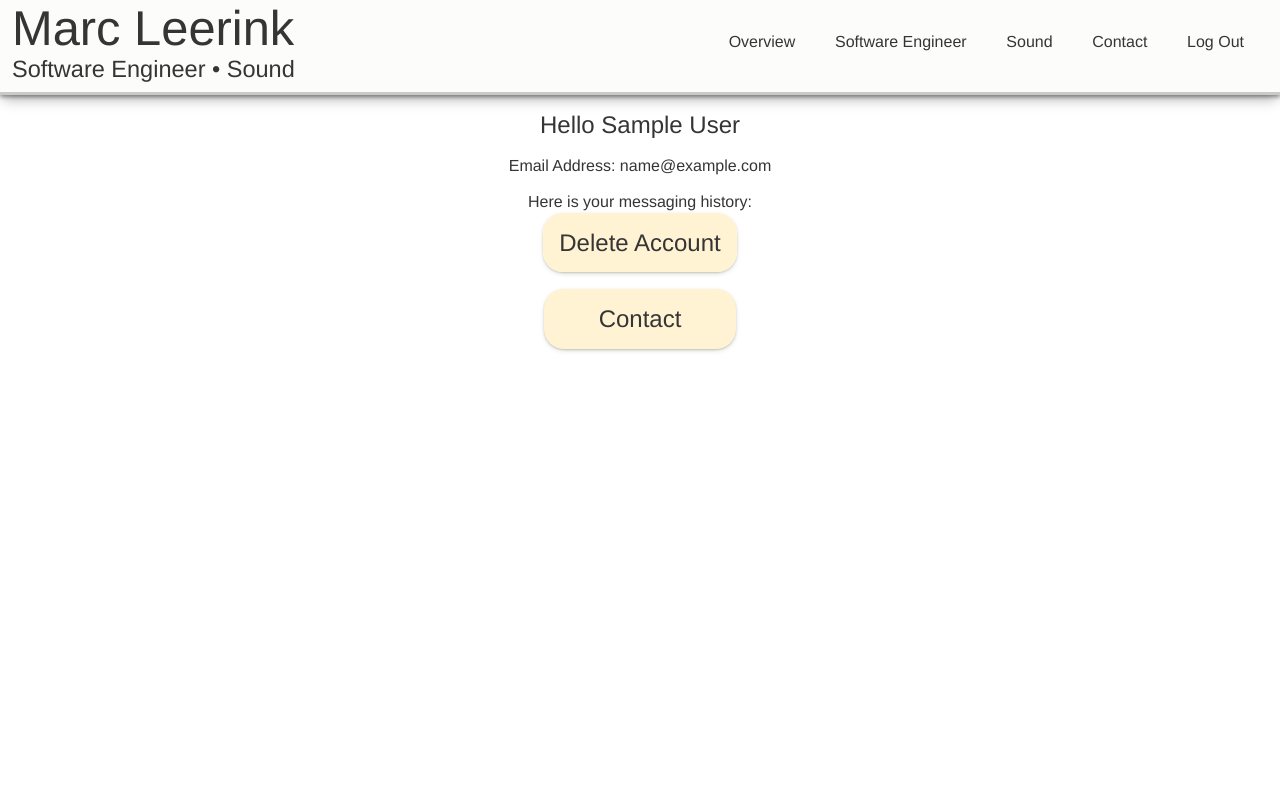
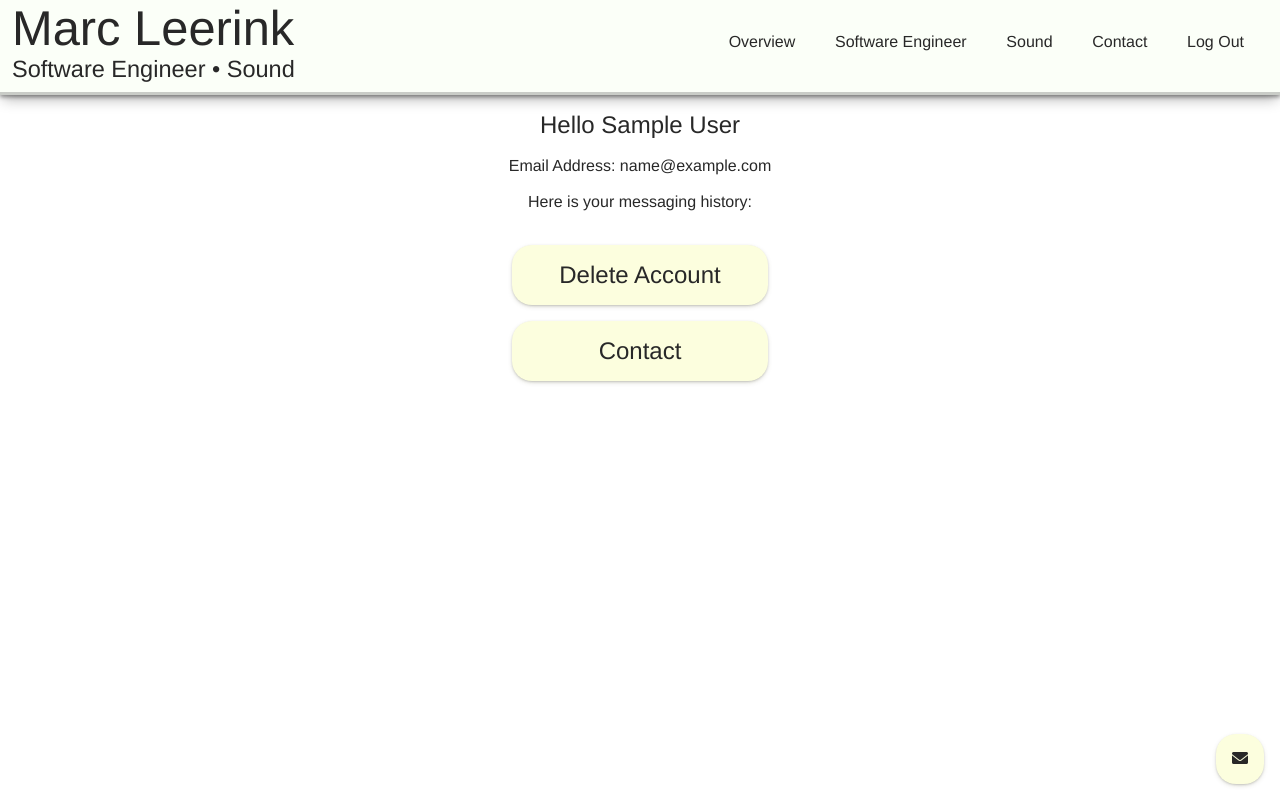
Before and after one commit to marcleerink/portfolio-website, a Flask app: page /profile in a window 1280 px wide. Run offline with Flask 2, Linux system fonts and the light colour scheme; the visitor is signed in with stand-in values (Sample User, id 1); data comes from the database, SQL or seed files in the repository; data that the repository does not hold is empty; some web fonts are replaced.

Commit message:
added footer, update auth flow

```diff
--- a/app/messages/routes.py
+++ b/app/messages/routes.py
@@ -46,6 +46,7 @@ def post_signup():
         new_user = User(name=name, email=email, password=generate_password_hash(password, method='sha256'))
         new_user.save()
         login_user(new_user)
+        flash('Sign up successful')
         return redirect(url_for('messages.get_contact'))
 
 
@@ -66,12 +67,14 @@ def post_login():
         flash ('Incorrect email or password, try again, ')
         return redirect(url_for('messages.get_login'))
     login_user(user)
+    flash('Log in successful')
     return redirect(url_for('messages.get_contact'))
 
 @blueprint.route('/log-out')
 @login_required
 def logout():
     logout_user()
+    flash('Log out successful')
     return redirect(url_for('simple_pages.index'))
 
 @blueprint.route('/profile')
@@ -108,10 +111,10 @@ def post_contact():
             server.login(MY_EMAIL, MY_EMAIL_PW)
             server.sendmail(MY_EMAIL, MY_EMAIL, current_user.email + subject + message)
             flash('Message sent!')
-            return render_template('messages/contact_form.html', name = current_user.name, email = current_user.email)
+            return redirect(url_for('messages.profile'))
         except smtplib.SMTPException:
             flash('Unable to send mail')
-            return render_template('messages/contact_form.html', name = current_user.name, email = current_user.email)
+            return redirect(url_for('messages.profile'))
 
 @blueprint.route('/delete/<int:user_id>')
 @login_required
@@ -119,10 +122,12 @@ def delete_user(user_id):
     user_to_delete = User.query.get_or_404(user_id)
     messages_user_delete = Message.query.filter_by(user_id=current_user.id).first()
 
+    # check if user has messages in database and delete together with user
     try:
+        if messages_user_delete != None:
+            messages_user_delete.delete()
         user_to_delete.delete()
-        messages_user_delete.delete()
-        flash("User and all messages deleted")
+        flash("User deleted")
         return redirect(url_for('simple_pages.index'))
 
     except:
--- a/app/static/css/form.css
+++ b/app/static/css/form.css
@@ -17,6 +17,7 @@
     font-size: min(4vw, 20px);
     background-color: var(--secondary-color);
     box-shadow: var(--primary-shadow);
+    margin-top:12px;
 }
 ul {
     text-align: center;
@@ -48,6 +49,7 @@ textarea {
     font-family: var(--font-family);
     vertical-align: top;
     height: 5em;
+    text-align: center;
 }
     button:active, button:hover {
         transform: var(--transform);
@@ -80,12 +82,14 @@ textarea {
 }
 .profile_link{
     display:flex;
-    justify-content: center;
+    flex-direction: column;
+    align-items: center;
     margin-bottom: 16px;
 }
 .profile_button {
     margin-top:16px;
     margin-bottom: 0px;
+
 }
 
 @media screen and (min-width: 600px) {
@@ -108,9 +112,22 @@ textarea {
 }
 @media screen and (min-width:900px) {
     .profile_button {
-        flex-basis:15%;
+
+        width:20%;
     }
     .message_contain {
         width:40vw;
     }
+    .links {
+        display:flex;
+
+    }
+    #hide {
+        display:none;
+    }
+    .button2 {
+        margin: 0px;
+        margin-bottom:16px;
+        flex-basis:15%;
+    }
 }
--- a/app/static/css/main.css
+++ b/app/static/css/main.css
@@ -9,9 +9,9 @@
   --normal-font: 400;
   --bold-font: 500;
   --bolder-font: 700;
-  --bg-color: rgb(252, 252, 250);
-  --primary-color: #353535;
-  --secondary-color: rgb(255, 243, 212);
+  --bg-color: rgb(251, 255, 248);
+  --primary-color: #282828;
+  --secondary-color: rgb(252, 254, 222);
   --primary-shadow: rgba(93, 93, 50, 0.25) 0px 13px 27px -5px, rgba(0, 0, 0, 0.3) 0px 8px 16px -8px;
   --secondary-shadow: rgba(92, 93, 50, 0.25) 0px 2px 5px -1px, rgba(0, 0, 0, 0.3) 0px 1px 3px -1px;
   --third-shadow:rgba(0, 0, 0, 0.16) 0px 10px 36px 0px, rgba(0, 0, 0, 0.06) 0px 0px 0px 1px;
@@ -21,11 +21,13 @@
   --transition: all 500ms ease-out;
   --transform: scale(1.05)
 }
+/* rgb(255, 243, 212); */
 
 /* Variables end */
 
 html {
     scroll-behavior: smooth;
+
   }
 
 /* CSS Resets */
@@ -83,6 +85,7 @@ a {
 }
 li {
     justify-content: center;
+    list-style: none;
     font-size: min(4vw, 16px);
     font-weight: var(--normal-font);
     color: var(--primary-color);
@@ -116,6 +119,11 @@ button {
 }
 .margin2 {
     margin-bottom:var(--bottom-margin-2);
+}
+.flash {
+    font-size: min(4vw, 16px);
+    margin:12px;
+    color: var(--primary-color);
 }
 
 /* Header */
@@ -295,7 +303,7 @@ button {
     cursor: pointer;
     box-shadow:var(--secondary-shadow);
 }
-    .button2:hover, .button2:active, .out_button:hover, .out_button:active {
+    .button2:hover, .button2:active, .out_button:hover, .out_button:active, .footer_link:hover, .footer_link:active {
         transform: var(--transform);
         opacity: 1;
         transition: var(--transition);
@@ -309,11 +317,29 @@ button {
     flex-flow: column wrap;
     align-content: center;
     padding:16px;
+
 }
 
-.footer_contain {
-    display: flex;
-    justify-content: center;
+.footer {
+    display:flex;
+    justify-content:center;
+    bottom:0;
+    right:0;
+    padding-top:0px;
+
+
+}
+.footer_link {
+    padding: 16px;
+    margin-bottom:16px;
+    font-weight: var(--normal-font);
+    color: var(--primary-color);
+    text-align: center;
+    text-decoration: none;
+    background-color: var(--secondary-color);
+    border-radius: 20px;
+    cursor: pointer;
+    box-shadow:var(--secondary-shadow);
 }
 
 @media screen and (min-width: 600px) {
@@ -417,5 +443,13 @@ button {
             transform: var(--transform);
             transition: var(--transition);
         }
+    .footer {
+        position:fixed;
+        justify-content:flex-end;
+        box-shadow: none;
+    }
+    .footer_link {
+        margin-right:16px;
+    }
 
 }
--- a/app/static/javascript/main.js
+++ b/app/static/javascript/main.js
@@ -1,3 +1,4 @@
+
 // Hamburger menu
 const hamburger = document.querySelector(".hamburger");
 const navbar = document.querySelector(".navbar");
@@ -13,3 +14,9 @@ const dropdown = document.querySelector("#dropdown");
 dropdown.addEventListener('click', () => {
     music_container.classList.toggle("active");
 });
+
+// random color theme
+$(function(){
+    var themeClassName = "theme_"+Math.floor((Math.random() * 3) + 1);
+    $('body').addClass(themeClassName);
+});
--- a/app/templates/base.html
+++ b/app/templates/base.html
@@ -29,6 +29,9 @@
   <body>
     {% block body %}{% endblock %}
   </body>
+  <footer class="footer">
+      <a class="footer_link" href="mailto:maleerink@gmail.com"><i class="fa-solid fa-envelope"></i></a>
+  </footer>
   <script src="../static/javascript/main.js"></script>
   {% block script %}{% endblock %}
 </html>
--- a/app/templates/messages/login.html
+++ b/app/templates/messages/login.html
@@ -22,7 +22,7 @@
             {% with messages = get_flashed_messages() %}
             {% if messages %}
                 {% for message in messages %}
-                  <li class="button3">{{ message }} No account yet?<br><br>
+                  <li class="button3 flash">{{ message }} No account yet?<br><br>
                     <a href="{{ url_for('messages.get_signup') }}">Sign Up</a></li>
 
                 {% endfor %}
@@ -45,6 +45,6 @@
 </section>
     <div class="links">
         <a class= "button2" href={{url_for('messages.get_signup')}}>Sign Up</a>
-        <a class= "button2" href={{url_for('simple_pages.index')}}>Overview</a>
+        <a class= "button2" id="hide" href={{url_for('simple_pages.index')}}>Overview</a>
     </div>
   {% endblock %}
--- a/app/templates/messages/profile.html
+++ b/app/templates/messages/profile.html
@@ -24,7 +24,9 @@
             {% with messages = get_flashed_messages() %}
             {% if messages %}
                 {% for message in messages %}
-                  <li>{{ message }} </li>
+                <ul>
+                      <li class="flash">{{ message }} </li>
+                </ul>
                 {% endfor %}
               {% endif %}
             {% endwith %}
@@ -33,20 +35,20 @@
             <li> Sent at: {{ message.timestamp }}</li>
             <li> Subject: {{ message.subject }}</li>
             <li> Message: {{ message.message }}</li>
-            <li><a class= "profile_button" href="{{ url_for('messages.delete_message', message_id=message.id) }}">Delete Message</a></li>
+            <li><a class= "profile_button" href="{{ url_for('messages.delete_message', message_id=message.id) }}"><i class="fa-solid fa-trash-can"></i></a></li>
             </div>
             {% endfor %}
-            <li><a class= "button2 profile_button" href="{{ url_for('messages.delete_user', user_id=user.id) }}">Delete Account</a></li>
         </ul>
     </div>
 </section>
 <div class="profile_link">
+    <a class= "button2 profile_button" href="{{ url_for('messages.delete_user', user_id=user.id) }}">Delete Account</a>
     <a class= "button2 profile_button" href={{url_for('messages.get_contact')}}>Contact</a>
 </div>
 <section class="links">
     {% if current_user.is_authenticated %}
-    <a class= "button2" href={{ url_for('messages.logout') }}>Log Out</a>
+    <a class= "button2" id="hide" href={{ url_for('messages.logout') }}>Log Out</a>
     {% endif %}
-    <a class= "button2" href={{url_for('simple_pages.index')}}>Overview</a>
+    <a class= "button2" id="hide" href={{url_for('simple_pages.index')}}>Overview</a>
 </section>
 {% endblock %}
--- a/app/templates/messages/signup.html
+++ b/app/templates/messages/signup.html
@@ -21,7 +21,7 @@
             {% with messages = get_flashed_messages() %}
             {% if messages %}
                 {% for message in messages %}
-                    <li>{{ message }}<br><br>
+                    <li class="flash">{{ message }}<br><br>
                         <a class="button3" href="{{ url_for('messages.get_login') }}">Log in</a></li>
                 {% endfor %}
             {% endif %}
@@ -50,6 +50,6 @@
 </section>
     <div class="links">
         <a class= "button2" href={{url_for('messages.get_login')}}>Log In</a>
-        <a class= "button2" href={{url_for('simple_pages.index')}}>Overview</a>
+        <a class= "button2" id="hide" href={{url_for('simple_pages.index')}}>Overview</a>
     </div>
   {% endblock %}
--- a/app/templates/simple_pages/sound_artist.html
+++ b/app/templates/simple_pages/sound_artist.html
@@ -8,7 +8,9 @@
 <nav class="navbar" id="navbar">
     <a class= "nav_button" href={{url_for('simple_pages.index')}}>Overview</a>
     <a class= "nav_button" href={{url_for('software_engineer.software_engineer')}}>Software Engineer</a>
-    <a class= "nav_button" href={{url_for('messages.get_contact')}}>Contact</a>
+    {% if current_user.is_authenticated == False %}
+    <a class= "nav_button" href={{url_for('messages.get_login')}}>Log In</a>
+    {% endif %}
     {% if current_user.is_authenticated %}
     <a class= "nav_button" href={{url_for('messages.logout')}}>Log Out</a>
     {% endif %}
@@ -40,7 +42,6 @@
         <a tabindex="0"class="out_button" onclick=" window.open('https://bandcamp.com/maleerink','_blank')"><i class="fa-brands fa-bandcamp"></i></a>
     </div>
     <div class="links">
-        <a class= "button2" href={{url_for('messages.get_contact')}}>Contact</a>
         <a class= "button2" href={{url_for('simple_pages.index')}}>Overview</a>
     </div>
 </section>
--- a/app/templates/software_engineer/software_engineer.html
+++ b/app/templates/software_engineer/software_engineer.html
@@ -7,7 +7,9 @@
 <nav class="navbar" id="navbar">
     <a class= "nav_button" href={{url_for('simple_pages.index')}}>Overview</a>
     <a class= "nav_button" href={{url_for('simple_pages.sound_artist')}}>Sound</a>
-    <a class= "nav_button" href={{url_for('messages.get_contact')}}>Contact</a>
+    {% if current_user.is_authenticated == False %}
+    <a class= "nav_button" href={{url_for('messages.get_login')}}>Log In</a>
+    {% endif %}
     {% if current_user.is_authenticated %}
     <a class= "nav_button" href={{url_for('messages.logout')}}>Log Out</a>
     {% endif %}
@@ -65,7 +67,6 @@
         </div>
         <div class="links">
             <a class= "button2" href={{url_for('software_engineer.project')}}> Projects</a>
-            <a class= "button2" href={{url_for('messages.get_contact')}}>Contact</a>
             <a class= "button2" href={{url_for('simple_pages.index')}}>Overview</a>
         </div>
     </section>
```
Also changed, not shown: app/static/css/projects.css (+9 -4 lines), app/static/css/software_engineer.css (+9 -4 lines), app/static/css/sound_artist.css (+8 -5 lines), app/templates/messages/contact_form.html (+9 -9 lines), app/templates/simple_pages/index.html (+7 -3 lines), 1 other file.
